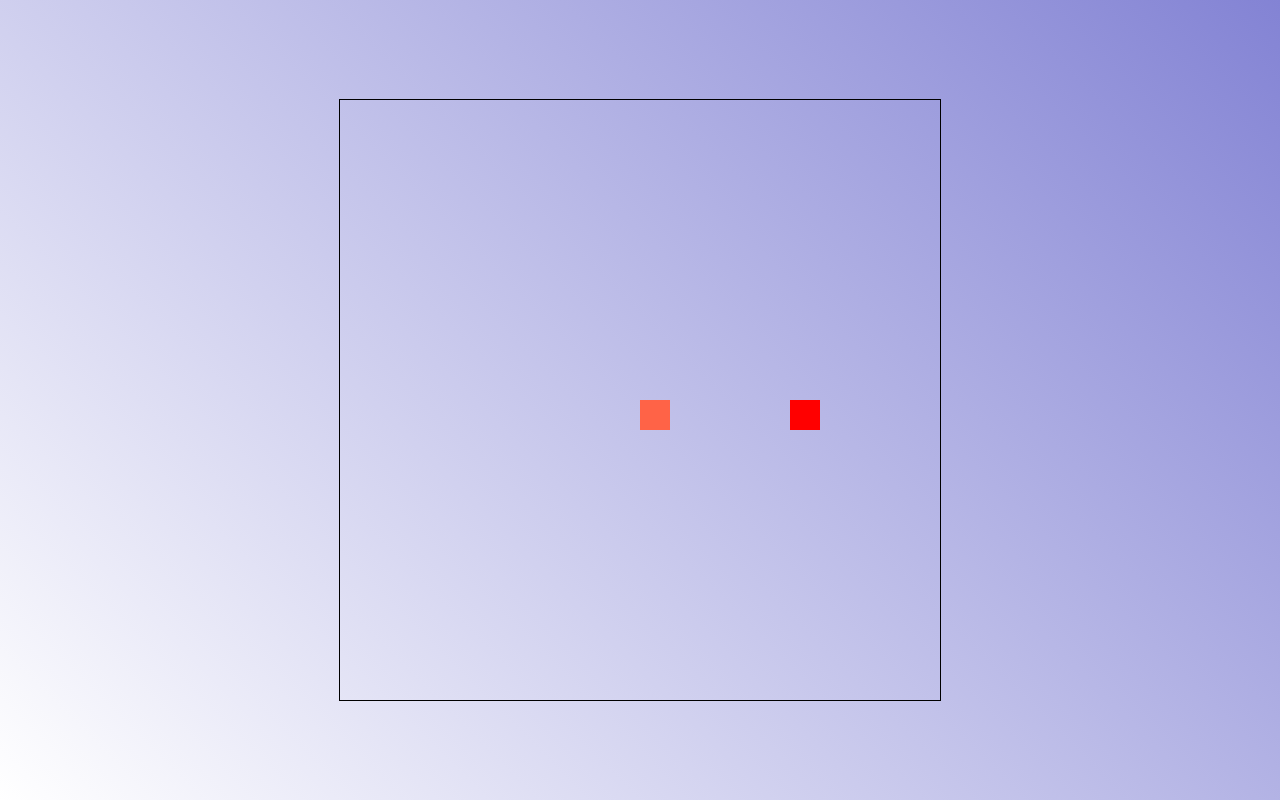
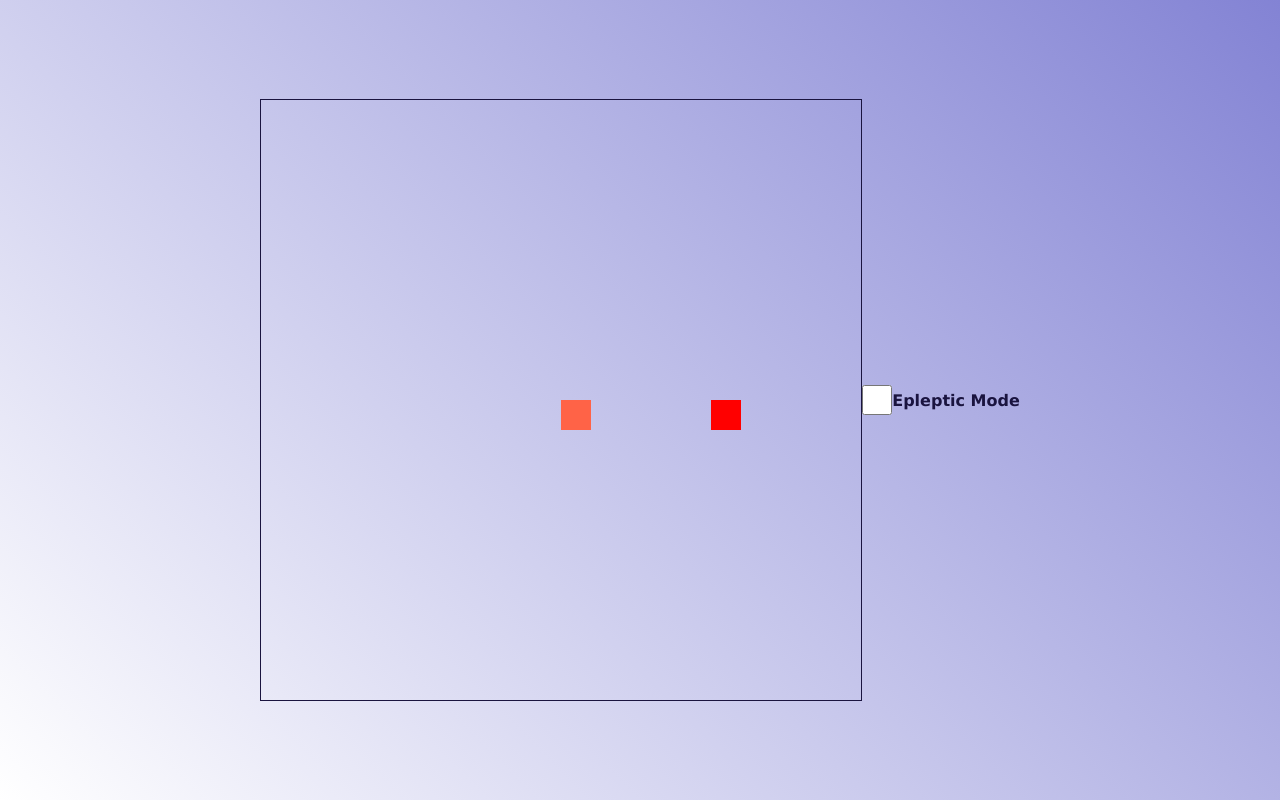
Before and after one commit to Jhoaumz/SnakeGame, a plain HTML site: page index.html in a window 1280 px wide. Drawn offline with Linux system fonts and the light colour scheme.

Commit message:
bug fix and epleptic mode

```diff
--- a/index.html
+++ b/index.html
@@ -9,6 +9,9 @@
 </head>
 <body>
     <canvas></canvas>
+    <input type="checkbox" id="eplep">
+    <label for="elep">Epleptic Mode</label>
+
     <script src="script.js"></script>
 </body>
 </html>
--- a/script.js
+++ b/script.js
@@ -1,5 +1,5 @@
 window.onload=function(){
-    let canvas, ctx, board={
+    let canvas, ctx, eplep=document.querySelector('#eplep'),board={
         partSize:30,
         partsQuantity:20
     },
@@ -19,9 +19,23 @@ window.onload=function(){
         yspeed:0,
         trail:[],
         tail:5,
+        epleptic:false,
+        generateColor(value=0){
+            let r = Math.random() * 255-value;
+            let g = Math.random() * 255-value;
+            let b = Math.random() * 255-value;
+
+            return `rgba(${r}, ${g}, ${b}`;
+        },
         draw(){
-            ctx.fillStyle='tomato'
-            ctx.fillRect(this.x*board.partSize, this.y*board.partSize, board.partSize, board.partSize)
+            if(this.epleptic){
+                ctx.fillStyle=this.generateColor()
+                ctx.fillRect(this.x*board.partSize, this.y*board.partSize, board.partSize, board.partSize)
+            }
+            else{
+                ctx.fillStyle='tomato'
+                ctx.fillRect(this.x*board.partSize, this.y*board.partSize, board.partSize, board.partSize)
+            }
         },
         move(){
             this.x+=this.xspeed
@@ -29,26 +43,32 @@ window.onload=function(){
             if(this.x<0){
                 this.x=board.partsQuantity-1
             }
-            if(this.x>board.partsQuantity){
+            if(this.x>board.partsQuantity-1){
                 this.x=0
             }
             if(this.y<0){
                 this.y=board.partsQuantity-1
             }
-            if(this.y>board.partsQuantity){
+            if(this.y>board.partsQuantity-1){
                 this.y=0
             }
 
-            apple.draw()
             this.draw()
             for (let i = 0; i < this.trail.length; i++) {
                 ctx.fillRect(this.trail[i].x*board.partSize, this.trail[i].y*board.partSize, board.partSize-1, board.partSize-1)
+                if(eplep.checked){
+                    this.epleptic=true
+                }else{
+                    this.epleptic=false
+                }
                 if(this.x==this.trail[i].x&&this.y==this.trail[i].y){
                     this.xspeed=0
                     this.yspeed=0
                     this.tail=5
                 }
+
             }
+            apple.draw()
 
             this.trail.push({x:this.x, y:this.y})
             while(this.trail.length>this.tail){
--- a/style.css
+++ b/style.css
@@ -10,7 +10,14 @@ body{
     justify-content: center;
     align-items: center;
     background: linear-gradient(45deg, #ffffff, #8383d4);
+    font-family: Verdana, Geneva, Tahoma, sans-serif;
+    color:rgb(26, 20, 63);
+    font-weight: bold;
 }
 canvas{
     border: 1px solid;
 }
+#eplep{
+    width: 30px;
+    height: 30px;
+}
```
